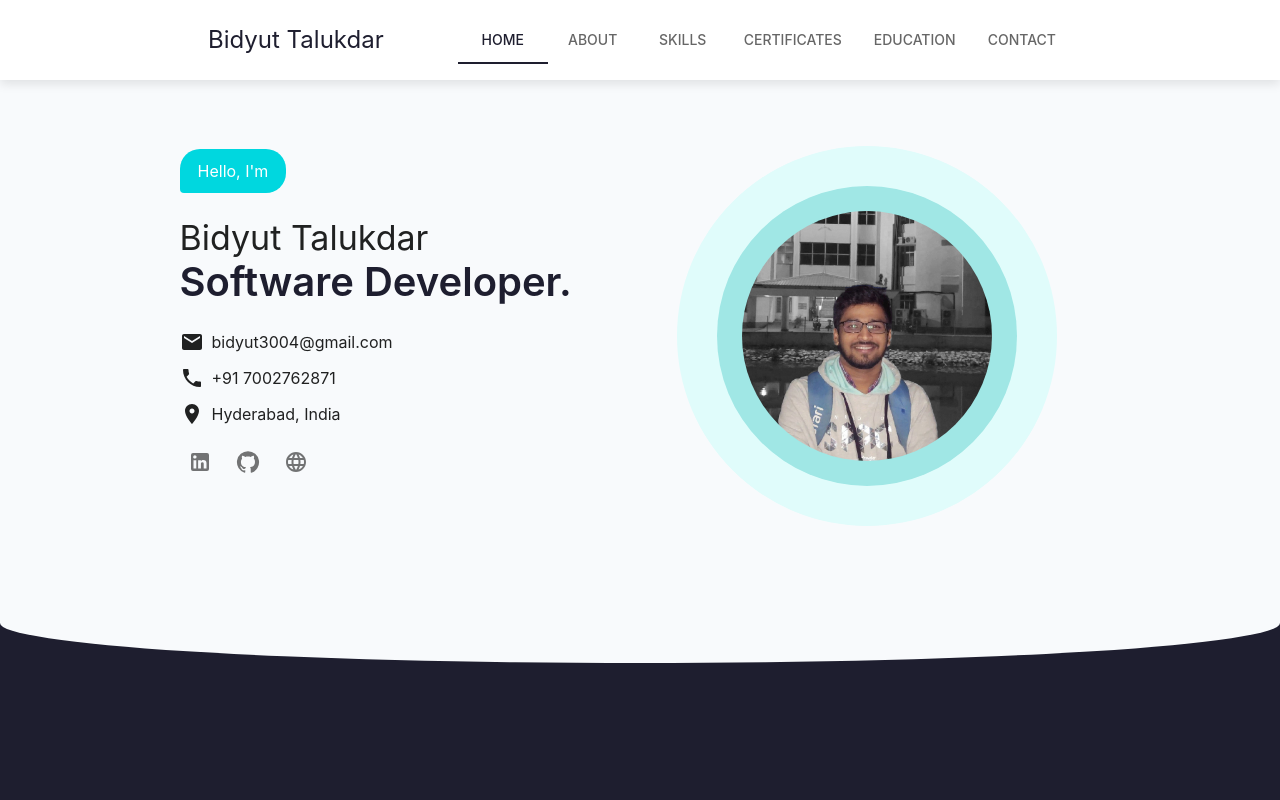
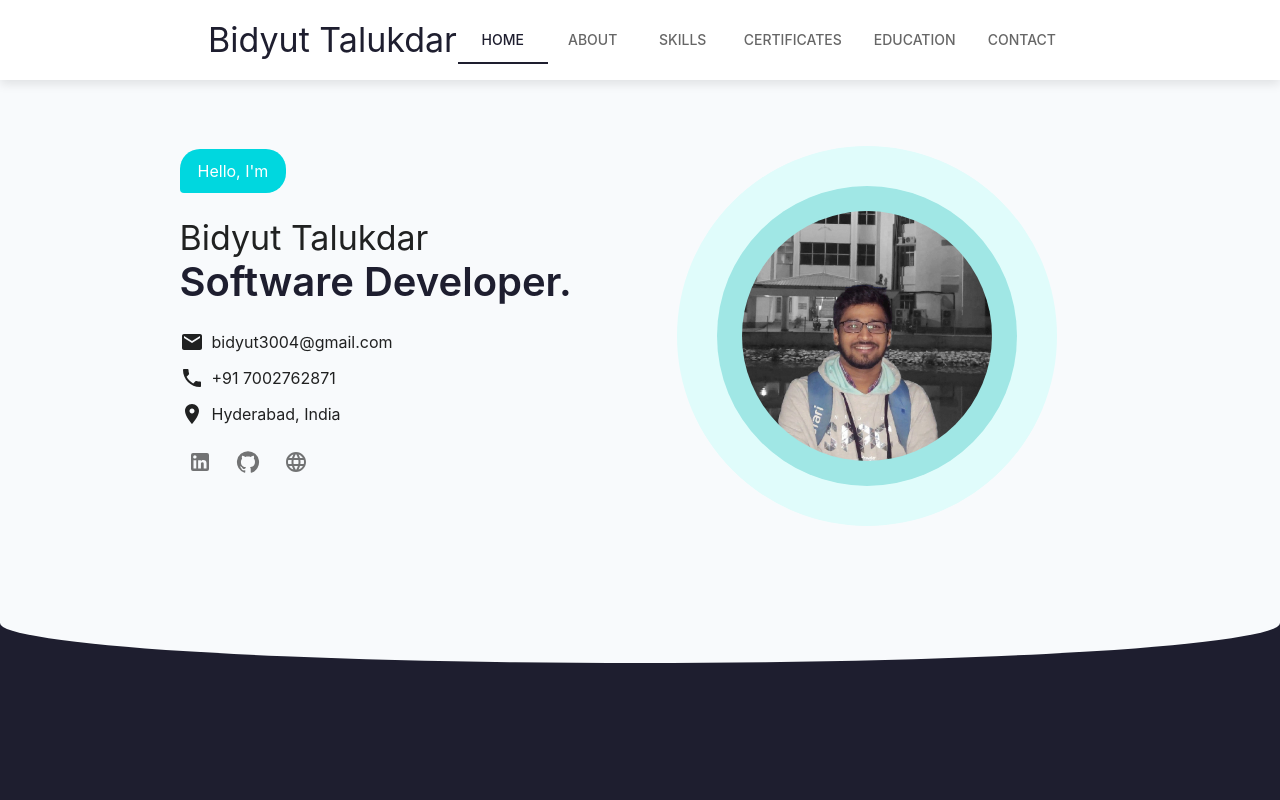
Before and after one commit to bidyut-t/bidyut-t.github.io, a React (Vite) app: page / in a window 1280 px wide. Shown: the top 800 px of the page. Built offline with nearby package versions, Linux system fonts and the light colour scheme.

Commit message:
fix: fix pdf download

```diff
--- a/src/components/common/resumeDownloadButton/index.tsx
+++ b/src/components/common/resumeDownloadButton/index.tsx
@@ -6,7 +6,7 @@ const ResumeDownloadButton = () => {
 
   const handleDownload = () => {
     const link = document.createElement("a");
-    link.href = "/pdf/resume.pdf";
+    link.href = "/portfolio/pdf/resume.pdf";
     link.download = "Bidyut Resume.pdf";
     link.target = "_blank";
     link.click();
--- a/src/components/header/index.tsx
+++ b/src/components/header/index.tsx
@@ -77,7 +77,7 @@ const Header = () => {
             marginRight: isSmallDevice ? 0 : "11rem",
           }}
         >
-          <Typography variant="h5" color="primary" sx={{ fontWeight: "400" }}>
+          <Typography variant="h4" color="primary" sx={{ fontWeight: "400" }}>
             Bidyut Talukdar
           </Typography>
           {!isSmallDevice && (
```
